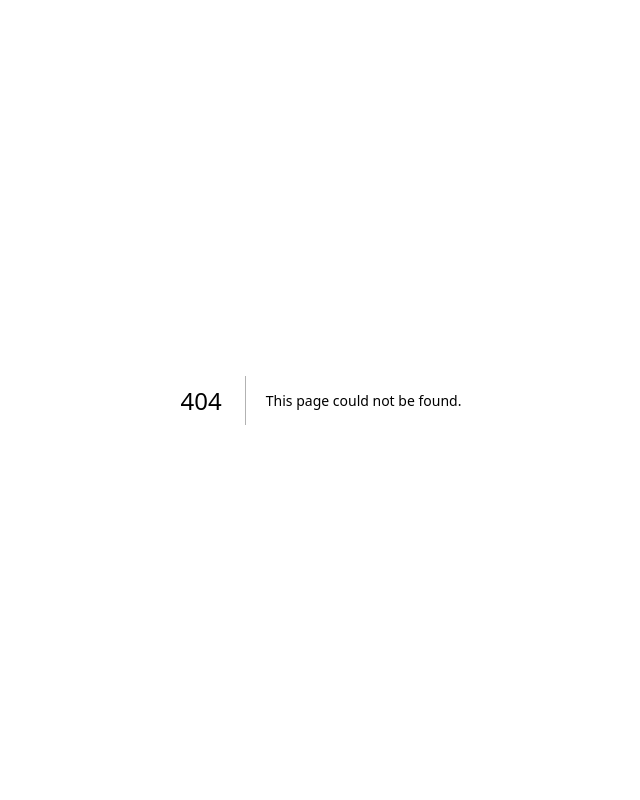
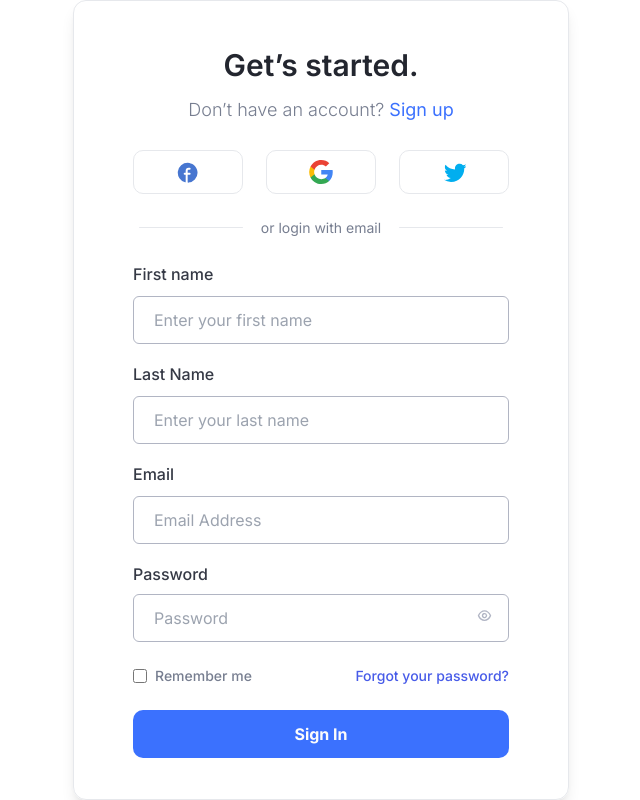
Before and after one commit to ltkien/loginPage, a Next.js app: page /register in a window 1280 px wide. Before the commit this address had no page. Shown: the whole page, without its empty margins (319-959 px from the left). Built offline with nearby package versions, Linux system fonts and the light colour scheme.

Commit message:
Add register page

```diff
--- /dev/null
+++ b/app/register/page.tsx
@@ -0,0 +1,167 @@
+import Image from "next/image";
+import EyeSVG from "../test2/EyeSVG";
+import FacebookSVG from "../test2/FacebookSVG";
+import GoogleSVG from "../test2/GoogleSVG";
+import TwitterSVG from "../test2/TwitterSVG";
+export default function Register() {
+  return (
+    <main className="flex flex-col h-screen justify-center items-center ">
+      <div
+        className="flex flex-col font-Inter h-[541.02px] w-[327px] rounded-[13px] border-[0.33px] border-gainsboro shadow-lg justify-center items-center
+      md:h-[811px] md:w-[496px]   "
+      >
+        <div className=" flex flex-col w-[248px] gap-[16px] md:gap-[24px] md:w-[376px]">
+          <div className="flex flex-col gap-[6px] md:gap[16px]">
+            <h1
+              className="flex font-normal text-xl leading-7 justify-center items-center text-gunmetal
+            md:font-semibold md:text-[30px] md:leading-[45px]"
+            >
+              Get’s started.
+            </h1>
+            <div className="text-center ">
+              <a
+                className="font-light text-[12px] leading-[18px] text-slate-gray
+              md:text-[18px] md:leading-[32px] "
+              >
+                Don’t have an account?
+              </a>
+              <a
+                className=" font-normal text-[12px] leading-[14.52px] text-dodger-blue
+              md:text-[18px] md:leading-[28px]"
+              >
+                {" "}
+                Sign up
+              </a>
+            </div>
+          </div>
+          <div className="flex justify-between gap-[6.6px]">
+            <button
+              className=" flex justify-center items-center w-[72.55px] h-[29.02px] rounded-[10px] border border-gainsboro md:w-[110px] md:h-[44px]"
+              type="button"
+            >
+              <div className="flex justify-center items-center">
+                <FacebookSVG className="md:w-[24px] md:h-[24px]" />
+              </div>
+            </button>
+            <button
+              className="flex justify-center items-center w-[72.55px] h-[29.02px] rounded-[10px] border border-gainsboro md:w-[110px] md:h-[44px]"
+              type="button"
+            >
+              <div className="flex justify-center items-center ">
+                <GoogleSVG className="md:w-[24px] md:h-[24px]" />
+              </div>
+            </button>
+            <button
+              className=" flex justify-center items-center w-[72.55px] h-[29.02px] rounded-[10px] border border-gainsboro md:w-[110px] md:h-[44px]"
+              type="button"
+            >
+              <div className="flex justify-center items-center ">
+                <TwitterSVG className="md:w-[24px] md:h-[24px]" />
+              </div>
+            </button>
+          </div>
+          <div className="flex justify-around items-center gap-[6px]">
+            <hr className="w-[68px] h-[1px] border-0 rounded bg-gainsboro md:w-[104px]" />
+            <div>
+              <p className="flex justify-center items-center font-normal text-[9px] leading-[13.19px] text-slate-gray md:text-[14px] md:leading-[20px]">
+                or login with email
+              </p>
+            </div>
+            <hr className="w-[68px] h-[1px] border-0 rounded bg-gainsboro md:w-[104px]" />
+          </div>
+          <div className="flex flex-col gap-[14px] md:gap-[18px]">
+            <div className=" flex flex-col gap-[8px] md:gap-[10px]">
+              <label
+                className=" font-medium text-[10px] leading-[15px] text-dark-slate-gray
+            md:text-[16px] md:leading-[24px]"
+              >
+                First name
+              </label>
+              <input
+                type="text"
+                name="first name"
+                className="flex items-center font-normal text-[10px] leading-[15px] px-[10px]  h-[30px] rounded-[4px] border border-silver-chalice text-silver-chalice
+              md:h-[48px] md:rounded-[6px] md:text-[16px] md:leading-[24px] md:px-[20px]"
+                placeholder="Enter your first name"
+              ></input>
+            </div>
+            <div className=" flex flex-col gap-[8px] md:gap-[10px]">
+              <label
+                className=" font-medium text-[10px] leading-[15px] text-dark-slate-gray
+            md:text-[16px] md:leading-[24px]"
+              >
+                Last Name
+              </label>
+              <input
+                type="text"
+                name="last name"
+                className="flex items-center font-normal text-[10px] leading-[15px] px-[10px]  h-[30px] rounded-[4px] border border-silver-chalice text-silver-chalice
+              md:h-[48px] md:rounded-[6px] md:text-[16px] md:leading-[24px] md:px-[20px]"
+                placeholder="Enter your last name"
+              ></input>
+            </div>
+            <div className=" flex flex-col gap-[8px] md:gap-[10px]">
+              <label
+                className=" font-medium text-[10px] leading-[15px] text-dark-slate-gray
+            md:text-[16px] md:leading-[24px]"
+              >
+                Email
+              </label>
+              <input
+                type="text"
+                name="email"
+                className="flex items-center font-normal text-[10px] leading-[15px] px-[10px]  h-[30px] rounded-[4px] border border-silver-chalice text-silver-chalice
+              md:h-[48px] md:rounded-[6px] md:text-[16px] md:leading-[24px] md:px-[20px]"
+                placeholder="Email Address"
+              ></input>
+            </div>
+            <div className=" flex flex-col gap-[8px] ">
+              <label
+                className=" font-medium text-[10px] leading-[15px] text-dark-slate-gray
+            md:text-[16px] md:leading-[24px]"
+              >
+                Password
+              </label>
+              <div className=" flex items-center relative">
+                <input
+                  type="password"
+                  name="password"
+                  className="flex items-center font-normal text-[10px] leading-[15px] px-[10px] w-full h-[30px] rounded-[4px] border border-silver-chalice text-silver-chalice
+                md:h-[48px] md:rounded-[6px] md:text-[16px] md:leading-[24px] md:px-[20px] "
+                  placeholder="Password"
+                ></input>
+                <EyeSVG className="absolute right-[3%] md:w-[24px] md:h-[24px]" />
+              </div>
+            </div>
+          </div>
+
+          <div className="flex items-center justify-between ">
+            <div className=" flex flex-row items-center">
+              <input
+                type="checkbox"
+                className="w-[10.51px] h-[10.51px] rounded-[2.63px] border-[0.99px] mr-[5px]
+                md:w-[14px] md:h-[14px] md:rounded-[4px] md:border-[2px] md:mr-[8px] "
+              ></input>
+              <p className="font-normal text-[10px] leading-[10px] text-slate-gray md:font-medium md:text-[14px] md:leading-[20px] ">
+                Remember me
+              </p>
+            </div>
+
+            <p className="font-normal text-[10px] leading-[10px] text-royal-blue md:font-medium md:text-[14px] md:leading-[20px]">
+              Forgot your password?
+            </p>
+          </div>
+          <div className="flex items-center justify-between ">
+            <button
+              className=" w-full h-[30px] rounded-[4px] bg-dodger-blue font-bold text-[10px] leading-[15px]  text-[#FCFCFC]
+               md:h-[48px] md:rounded-[10px] md:text-[16px] md:leading-[24px]"
+              type="submit"
+            >
+              Sign In
+            </button>
+          </div>
+        </div>
+      </div>
+    </main>
+  );
+}
```
